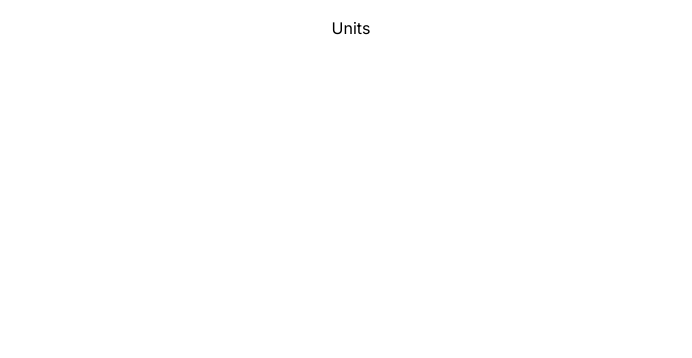
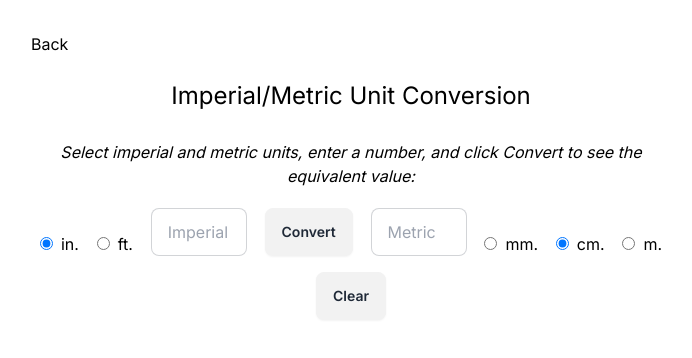
Before and after one commit to LukeTHardy/shop-calc, a Next.js app: page /units in a window 1280 px wide. Shown: the top 358 px of the page, without its empty margins (289-981 px from the left). Built offline with nearby package versions, Linux system fonts and the light colour scheme.

Commit message:
basic scaffolding for unit conversion comp sans logic

```diff
--- a/app/fractions/page.tsx
+++ b/app/fractions/page.tsx
@@ -2,7 +2,7 @@
 
 import Link from "next/link";
 import React from "react";
-import { useState, useEffect } from "react";
+import { useState } from "react";
 
 const Fractions = () => {
   const [fraction, setFraction] = useState<string>("");
--- a/app/units/page.tsx
+++ b/app/units/page.tsx
@@ -1,7 +1,129 @@
+"use client";
+
+import Link from "next/link";
 import React from "react";
+import { useState, useEffect } from "react";
 
 const Units = () => {
-  return <div>Units</div>;
+  const [imperialNum, setImperialNum] = useState<string>("");
+  const [imperialUnit, setImperialUnit] = useState<string>("in");
+  const [metricNum, setMetricNum] = useState<string>("");
+  const [metricUnit, setMetricUnit] = useState<string>("cm");
+  const [error, setError] = useState<string>("");
+
+  const handleClear = () => {
+    setImperialNum("");
+    setImperialUnit("in");
+    setMetricNum("");
+    setMetricUnit("cm");
+  };
+
+  const changeImperialUnit = (e: React.ChangeEvent<HTMLInputElement>) => {
+    setImperialUnit(e.target.value);
+  };
+  const changeMetricUnit = (e: React.ChangeEvent<HTMLInputElement>) => {
+    setMetricUnit(e.target.value);
+  };
+
+  const handleImperialInput = (e: React.ChangeEvent<HTMLInputElement>) => {
+    setImperialNum(e.target.value);
+  };
+
+  const handleMetricInput = (e: React.ChangeEvent<HTMLInputElement>) => {
+    setMetricNum(e.target.value);
+  };
+
+  const handleConvert = () => {};
+
+  return (
+    <main className="flex flex-col items-center justify-evenly w-[40rem] h-[20rem]">
+      <Link href="/" className="self-start">
+        Back
+      </Link>
+      <div className="text-2xl my-2">Imperial/Metric Unit Conversion</div>
+      <h1 className="italic my-1 text-center">
+        Select imperial and metric units, enter a number, and click Convert to
+        see the equivalent value:
+      </h1>
+      <div className="inputs-container w-full flex justify-around items-end">
+        <label>
+          <input
+            type="radio"
+            name="imperialUnit"
+            value="in"
+            checked={imperialUnit === "in"}
+            onChange={changeImperialUnit}
+            className="mr-2"
+          />
+          in.
+        </label>
+        <label>
+          <input
+            type="radio"
+            name="imperialUnit"
+            value="ft"
+            checked={imperialUnit === "ft"}
+            onChange={changeImperialUnit}
+            className="mr-2"
+          />
+          ft.
+        </label>
+        <input
+          type="text"
+          placeholder="Imperial"
+          className="input input-bordered w-24"
+          value={imperialNum}
+          onChange={handleImperialInput}
+        />
+        <button className="btn" onClick={handleConvert}>
+          Convert
+        </button>
+        <input
+          type="text"
+          placeholder="Metric"
+          className="input input-bordered w-24"
+          value={metricNum}
+          onChange={handleMetricInput}
+        />
+        <label>
+          <input
+            type="radio"
+            name="metricUnit"
+            value="mm"
+            checked={metricUnit === "mm"}
+            onChange={changeMetricUnit}
+            className="mr-2"
+          />
+          mm.
+        </label>
+        <label>
+          <input
+            type="radio"
+            name="metricUnit"
+            value="cm"
+            checked={metricUnit === "cm"}
+            onChange={changeMetricUnit}
+            className="mr-2"
+          />
+          cm.
+        </label>
+        <label>
+          <input
+            type="radio"
+            name="metricUnit"
+            value="m"
+            checked={metricUnit === "m"}
+            onChange={changeMetricUnit}
+            className="mr-2"
+          />
+          m.
+        </label>
+      </div>
+      <button className="btn" onClick={handleClear}>
+        Clear
+      </button>
+    </main>
+  );
 };
 
 export default Units;
```
